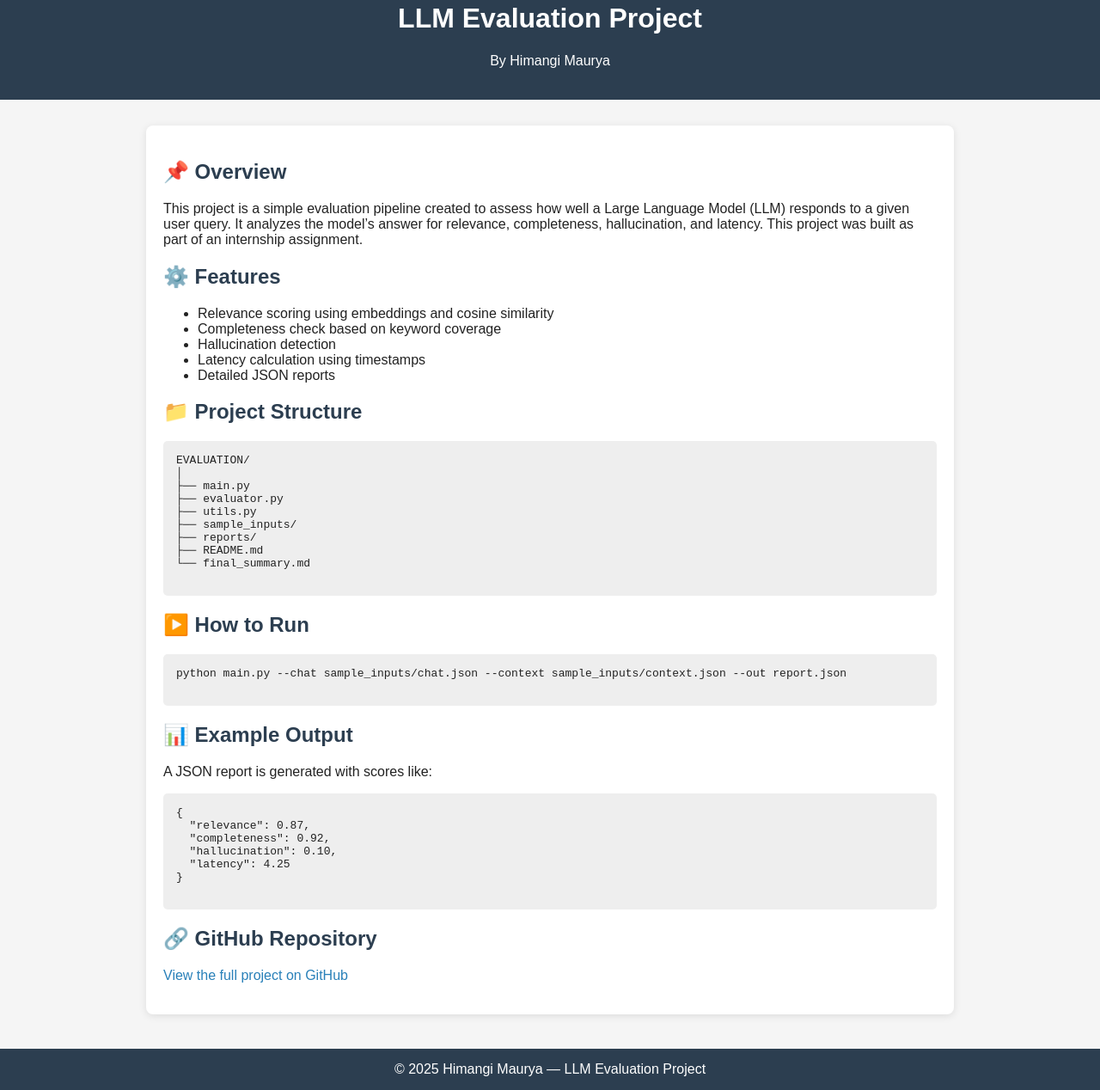
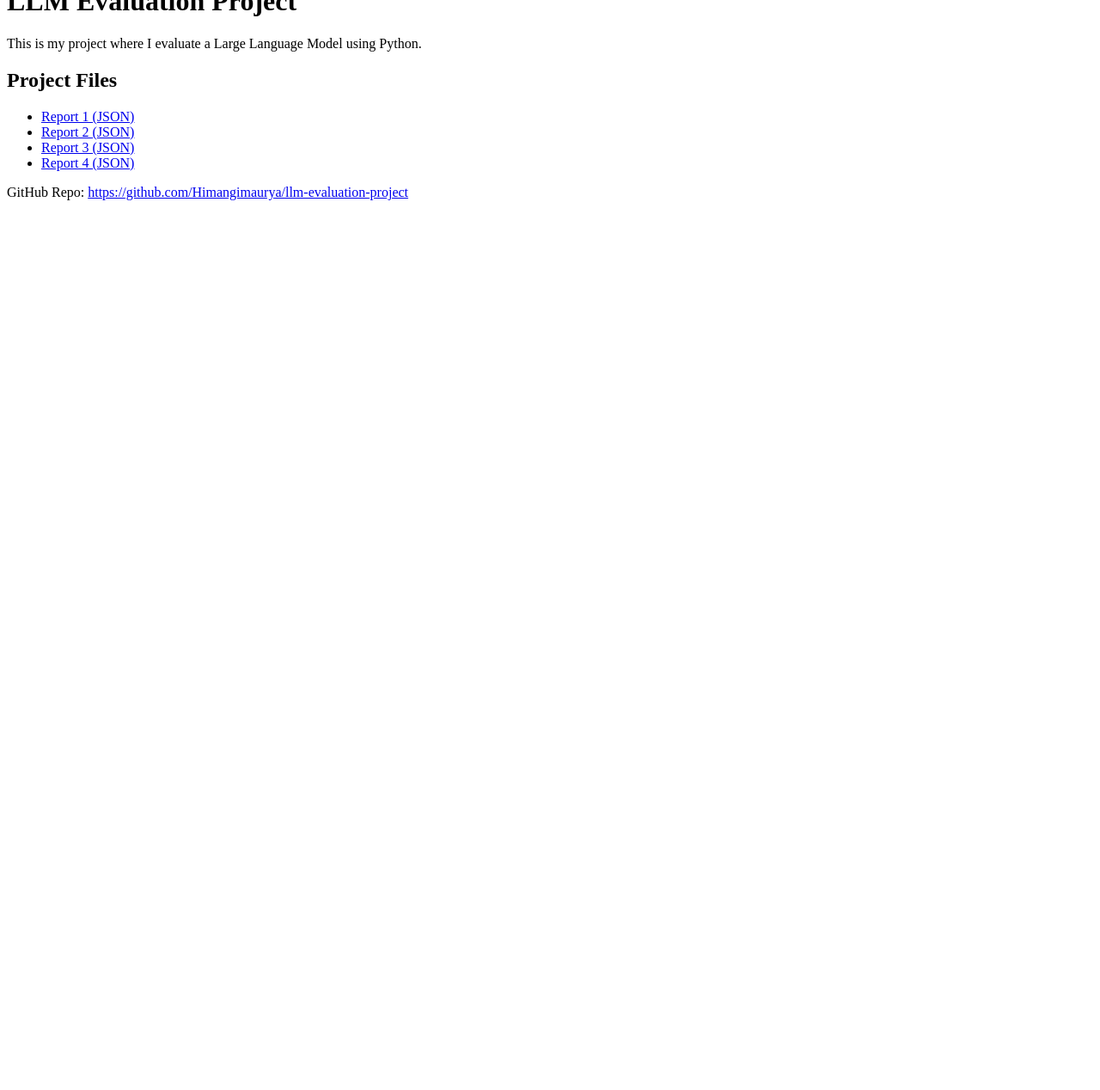
Before and after one commit to Himangimaurya/llm-evaluation-project, a plain HTML site: page index.html in a window 1280 px wide. Shown: the part 38-1306 px from the top of the page at 86% size. After the commit the page ends 800 px from the top, so only its background shows below. Drawn offline with Linux system fonts and the light colour scheme.

Commit message:
Initial project upload

```diff
--- a/index.html
+++ b/index.html
@@ -1,124 +1,24 @@
 <!DOCTYPE html>
-<html lang="en">
+<html>
 <head>
-    <meta charset="UTF-8">
-    <meta name="viewport" content="width=device-width, initial-scale=1.0">
-    <title>LLM Evaluation Project | Himangi Maurya</title>
-    <style>
-        body {
-            font-family: Arial, sans-serif;
-            margin: 0;
-            padding: 0;
-            background-color: #f5f5f5;
-            color: #222;
-        }
-        header {
-            background: #2c3e50;
-            color: white;
-            padding: 20px;
-            text-align: center;
-        }
-        .container {
-            max-width: 900px;
-            margin: auto;
-            padding: 20px;
-            background: white;
-            margin-top: 30px;
-            border-radius: 8px;
-            box-shadow: 0px 2px 10px rgba(0,0,0,0.1);
-        }
-        h2 {
-            color: #2c3e50;
-        }
-        .code-box {
-            background: #eee;
-            padding: 15px;
-            border-radius: 5px;
-            font-family: monospace;
-        }
-        footer {
-            text-align: center;
-            margin-top: 40px;
-            padding: 15px;
-            background: #2c3e50;
-            color: white;
-        }
-        a {
-            color: #2980b9;
-            text-decoration: none;
-        }
-        a:hover {
-            text-decoration: underline;
-        }
-    </style>
+    <title>LLM Evaluation Project</title>
 </head>
+<body>
+    <h1>LLM Evaluation Project</h1>
+    <p>This is my project where I evaluate a Large Language Model using Python.</p>
 
-<body>
-
-<header>
-    <h1>LLM Evaluation Project</h1>
-    <p>By Himangi Maurya</p>
-</header>
-
-<div class="container">
-
-    <h2>📌 Overview</h2>
-    <p>
-        This project is a simple evaluation pipeline created to assess how well a Large Language Model (LLM) responds
-        to a given user query. It analyzes the model’s answer for relevance, completeness, hallucination, and latency.
-        This project was built as part of an internship assignment.
-    </p>
-
-    <h2>⚙️ Features</h2>
+    <h2>Project Files</h2>
     <ul>
-        <li>Relevance scoring using embeddings and cosine similarity</li>
-        <li>Completeness check based on keyword coverage</li>
-        <li>Hallucination detection</li>
-        <li>Latency calculation using timestamps</li>
-        <li>Detailed JSON reports</li>
+        <li><a href="report.json">Report 1 (JSON)</a></li>
+        <li><a href="report2.json">Report 2 (JSON)</a></li>
+        <li><a href="report3.json">Report 3 (JSON)</a></li>
+        <li><a href="report4.json">Report 4 (JSON)</a></li>
     </ul>
 
-    <h2>📁 Project Structure</h2>
-    <pre class="code-box">
-EVALUATION/
-│
-├── main.py
-├── evaluator.py
-├── utils.py
-├── sample_inputs/
-├── reports/
-├── README.md
-└── final_summary.md
-    </pre>
-
-    <h2>▶️ How to Run</h2>
-    <pre class="code-box">
-python main.py --chat sample_inputs/chat.json --context sample_inputs/context.json --out report.json
-    </pre>
-
-    <h2>📊 Example Output</h2>
-    <p>A JSON report is generated with scores like:</p>
-    <pre class="code-box">
-{
-  "relevance": 0.87,
-  "completeness": 0.92,
-  "hallucination": 0.10,
-  "latency": 4.25
-}
-    </pre>
-
-    <h2>🔗 GitHub Repository</h2>
-    <p>
-        <a href="https://github.com/Himangimaurya/llm-evaluation-project" target="_blank">
-            View the full project on GitHub
-        </a>
+    <p>GitHub Repo:
+       <a href="https://github.com/Himangimaurya/llm-evaluation-project">
+       https://github.com/Himangimaurya/llm-evaluation-project
+       </a>
     </p>
-
-</div>
-
-<footer>
-    © 2025 Himangi Maurya — LLM Evaluation Project
-</footer>
-
 </body>
 </html>
```
